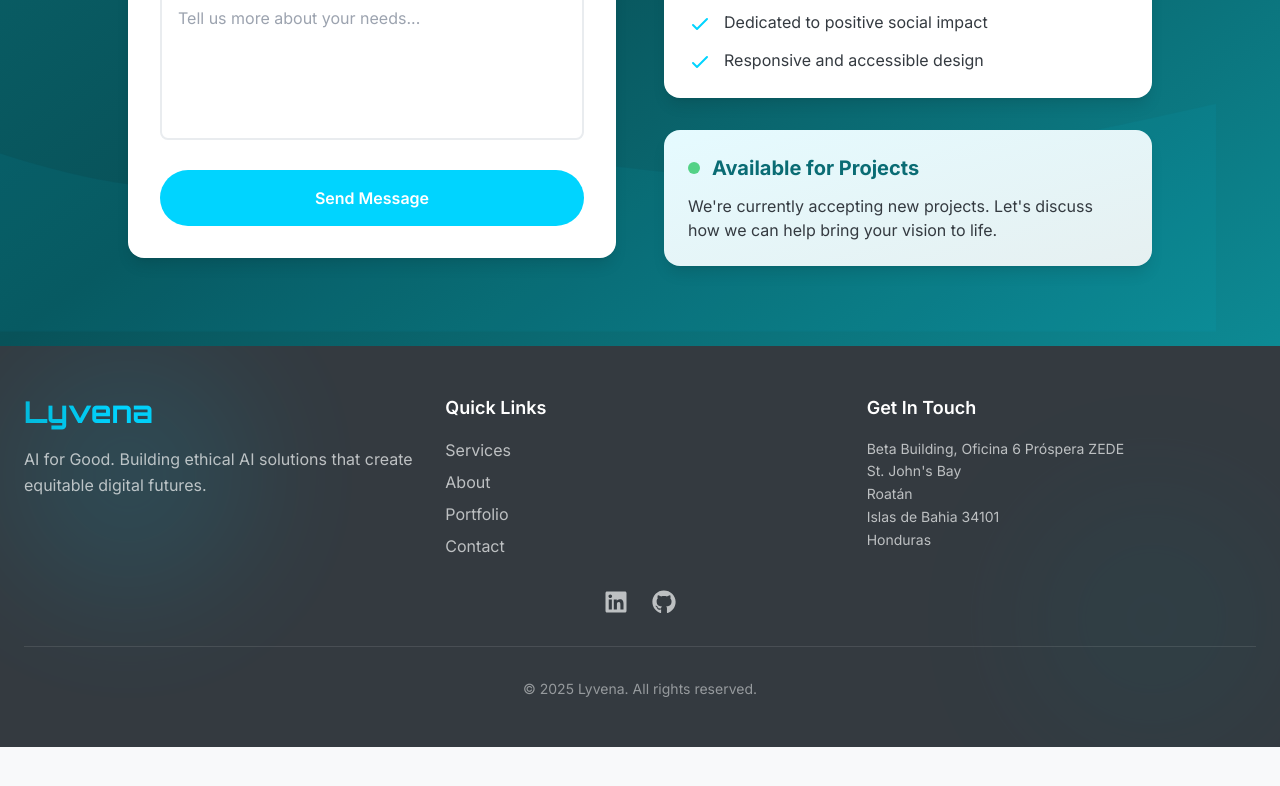
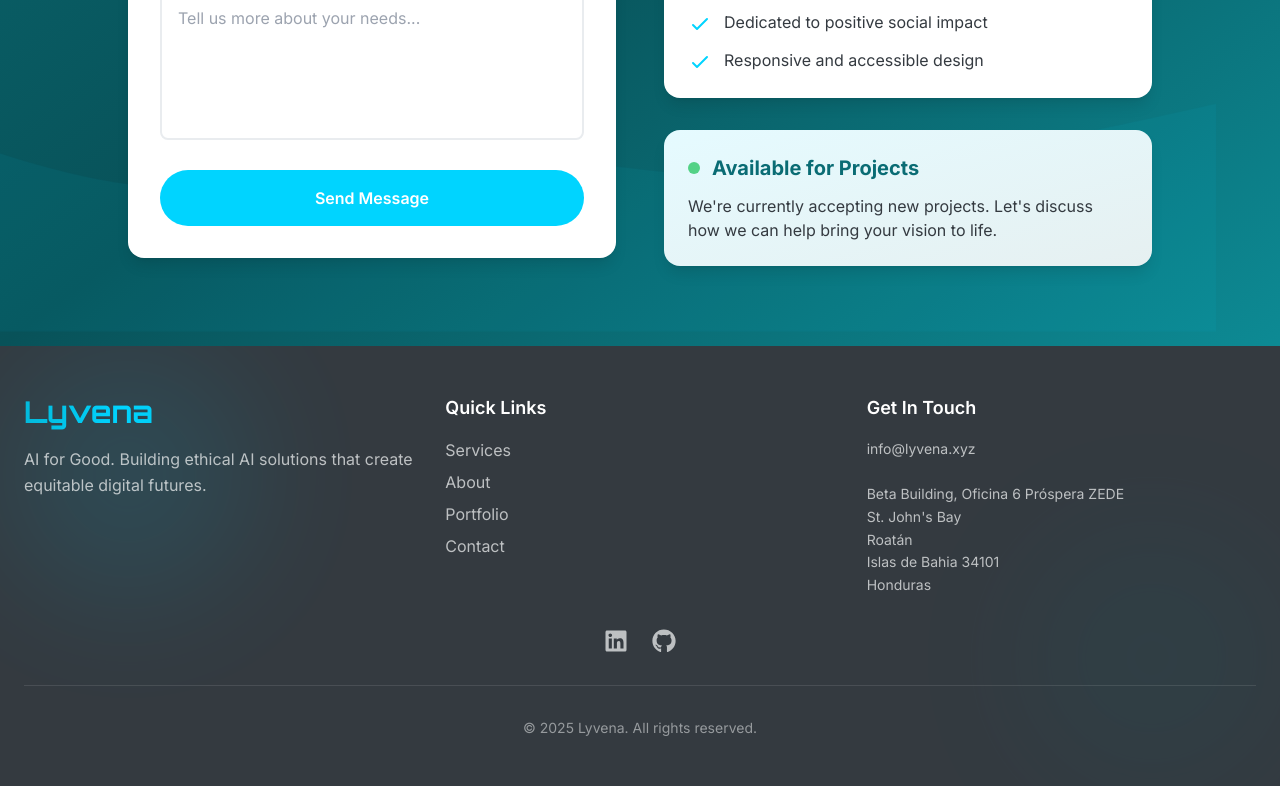
Before and after one commit to Lyvena/Lyvena, a Next.js app: page / in a window 1280 px wide. Shown: the part 6853-7639 px from the top of the page. Before the commit the page ends 7600 px from the top, so only its background shows below. Built offline with nearby package versions, Linux system fonts and the light colour scheme.

Commit message:
Add contact email info@lyvena.xyz to Footer

```diff
--- a/components/Footer.tsx
+++ b/components/Footer.tsx
@@ -50,6 +50,10 @@ export default function Footer() {
           <div>
             <h4 className="text-lg font-semibold mb-4">Get In Touch</h4>
             <p className="text-neutral-white/70 text-sm leading-relaxed">
+              <a href="mailto:info@lyvena.xyz" className="hover:text-accent transition-colors">
+                info@lyvena.xyz
+              </a>
+              <br /><br />
               Beta Building, Oficina 6 Próspera ZEDE<br />
               St. John's Bay<br />
               Roatán<br />
```
